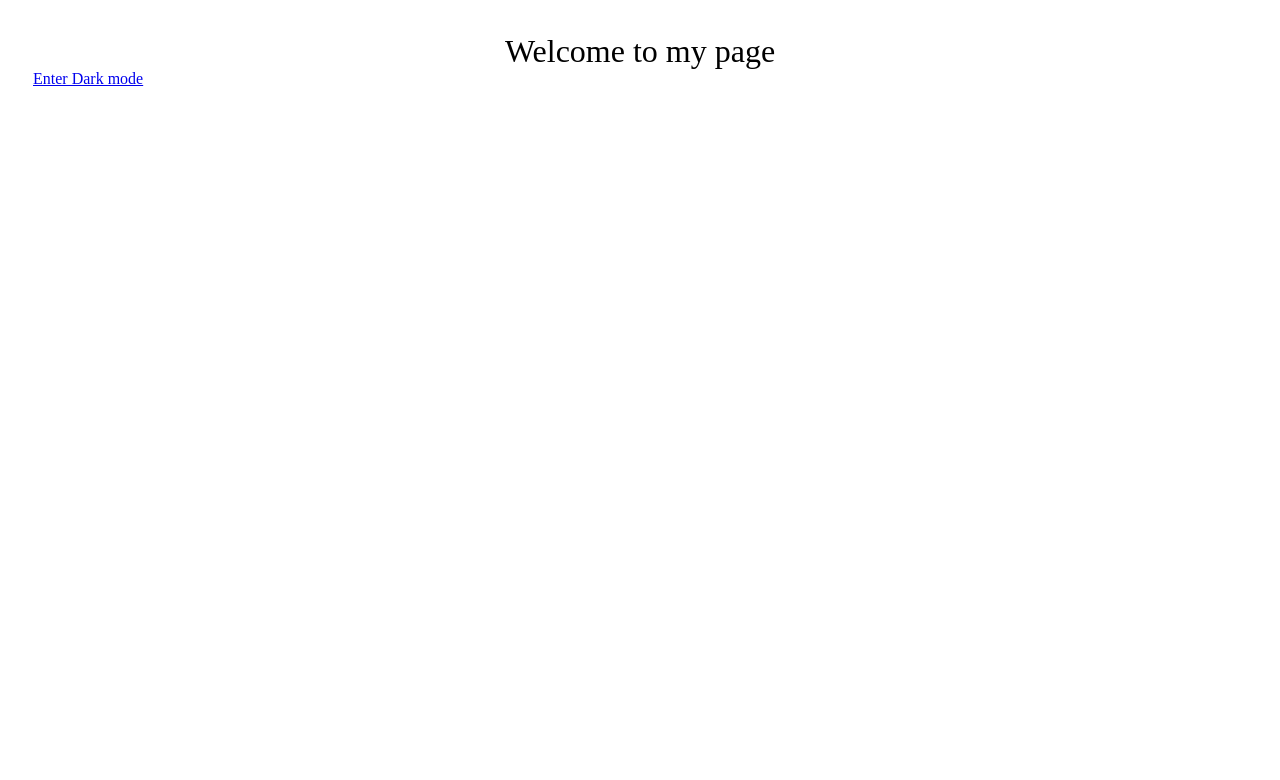
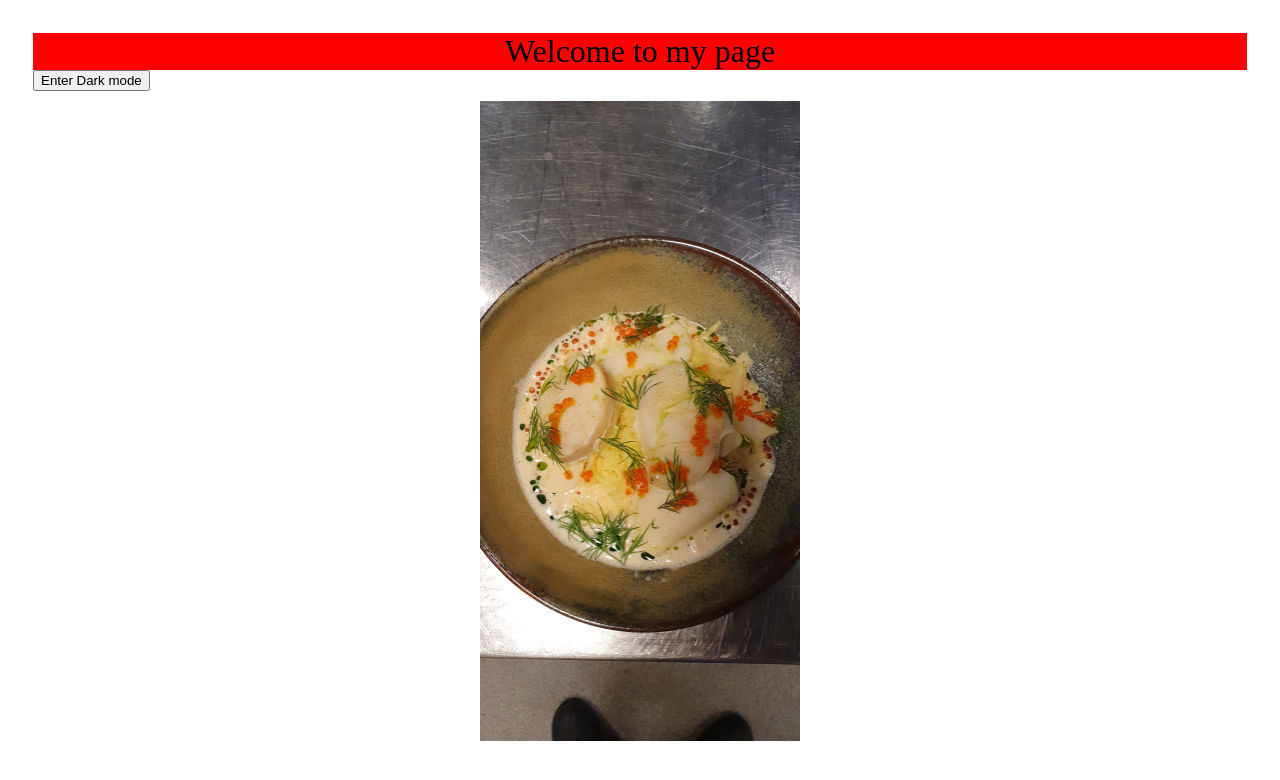
Before and after one commit to Klainus/Klainus.github.io, a plain HTML site: page index.html in a window 1280 px wide. Drawn offline with Linux system fonts and the light colour scheme.

Commit message:
pictures
added pictures and made new code for darkmode button

```diff
--- a/index.html
+++ b/index.html
@@ -9,7 +9,10 @@
 <body>
     <header>Welcome to my page</header>
     <div class="darkMode">
-    <a href="#" onclick="darkMode()">Enter Dark mode</a>
+    <button href="#" onclick="darkMode()" id="darkbtn">Enter Dark mode</button>
+    </div>
+    <div class="fiskContainer">
+        <img id="fisk" src="bilder/Snapchat-1270452014.jpg" alt="Fiskrätt">
     </div>
     <script src="main.js"></script>
 </body>
--- a/main.js
+++ b/main.js
@@ -1,4 +1,9 @@
 function darkMode() {
     var element = document.body;
     element.classList.toggle("dark-mode");
+    if (element.classList.contains("dark-mode")) {
+        darkbtn.innerHTML = "Exit Dark Mode";
+    } else {
+        darkbtn.innerHTML = "Enter Dark Mode";
+    }
 }
--- a/mainstyling.css
+++ b/mainstyling.css
@@ -13,6 +13,7 @@ header {
     font-size: 2rem;
     display: flex;
     justify-content: center;
+    background-color: red;
 }
 
 .darkMode {
@@ -20,3 +21,14 @@ header {
     border-style: initial;
     width: 120px;
 }
+
+.fiskContainer {
+    display: flex;
+    justify-content: center;
+    padding: 10px;
+}
+
+#fisk {
+    width: 40vh;
+    height: 80vh;
+}
```
Also changed, not shown: bilder/20210417_233234.jpg (added), bilder/20210417_233310.jpg (added), bilder/20210427_020540.jpg (added), bilder/Snapchat-1270452014.jpg (added), 1 other file.
